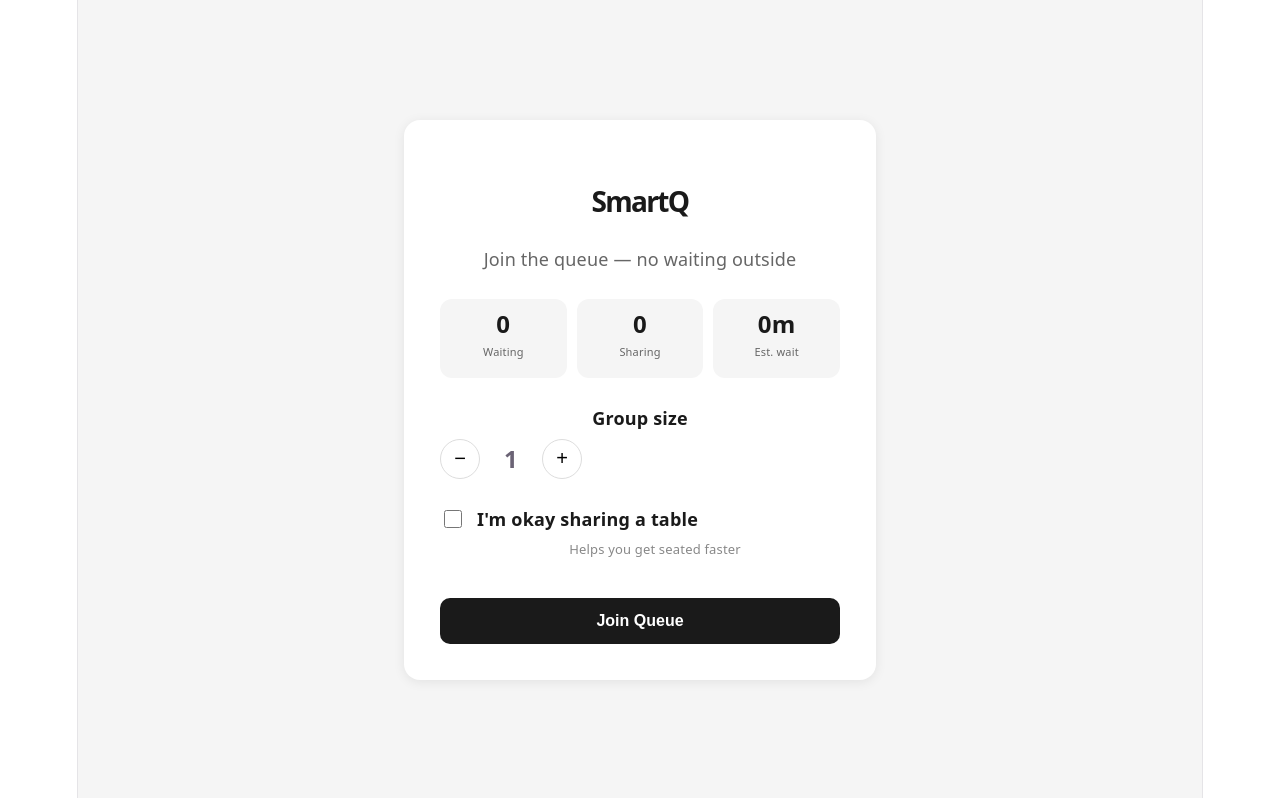
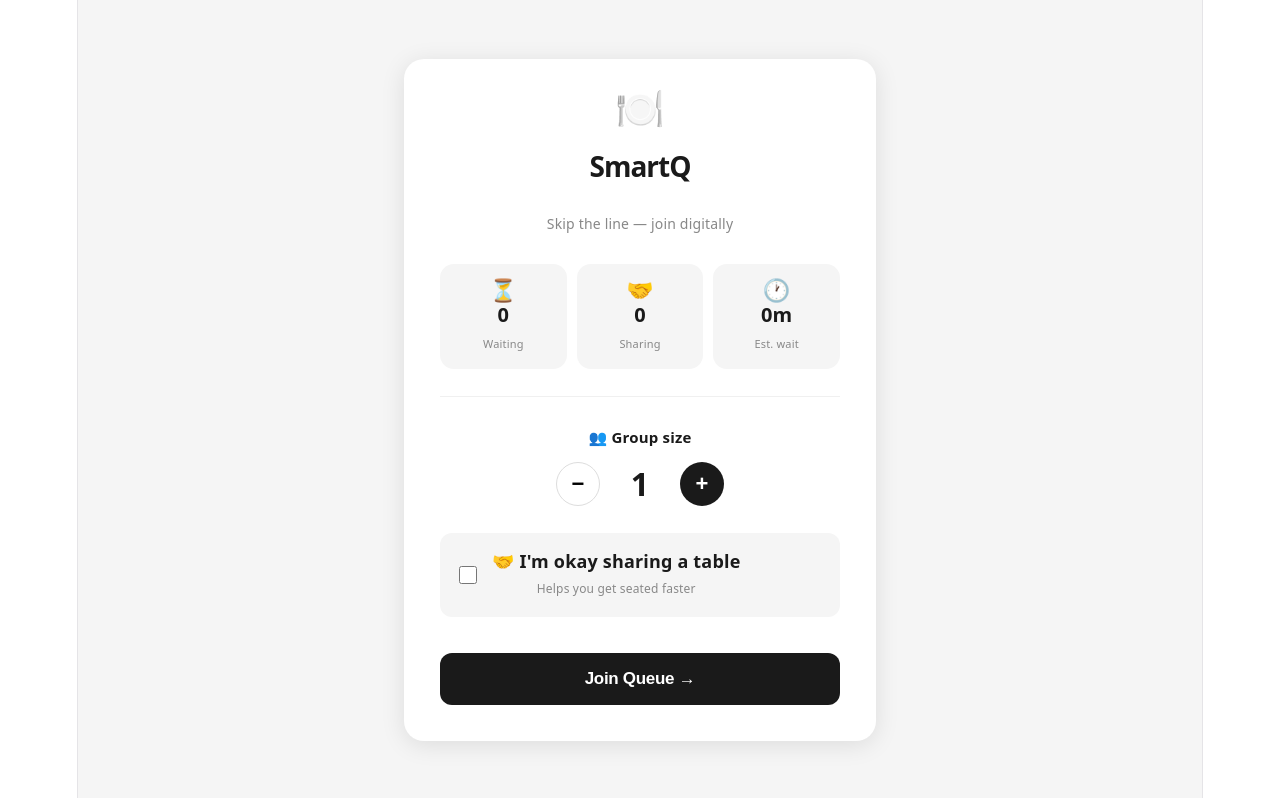
Before and after one commit to irajanirudd/Smart-Q, a React (Vite) app: page / in a window 1280 px wide. Built offline with nearby package versions, Linux system fonts and the light colour scheme; no server answers; the database is empty.

Commit message:
Improve JoinQueue UI with emojis and better design

```diff
--- a/src/pages/JoinQueue.jsx
+++ b/src/pages/JoinQueue.jsx
@@ -42,56 +42,67 @@ export default function JoinQueue() {
 
   return (
     <div style={{ minHeight: "100vh", background: "#f5f5f5", display: "flex", alignItems: "center", justifyContent: "center" }}>
-      <div style={{ background: "white", borderRadius: "16px", padding: "2rem", width: "90%", maxWidth: "400px", boxShadow: "0 2px 12px rgba(0,0,0,0.08)" }}>
+      <div style={{ background: "white", borderRadius: "20px", padding: "2rem", width: "90%", maxWidth: "400px", boxShadow: "0 4px 24px rgba(0,0,0,0.10)" }}>
 
+        {/* Header */}
         <div style={{ textAlign: "center", marginBottom: "1.5rem" }}>
-          <h1 style={{ fontSize: "28px", fontWeight: "700", color: "#1a1a1a" }}>SmartQ</h1>
-          <p style={{ color: "#666", marginTop: "4px" }}>Join the queue — no waiting outside</p>
+          <div style={{ fontSize: "40px", marginBottom: "8px" }}>🍽️</div>
+          <h1 style={{ fontSize: "28px", fontWeight: "800", color: "#1a1a1a", letterSpacing: "-1px" }}>SmartQ</h1>
+          <p style={{ color: "#888", marginTop: "4px", fontSize: "14px" }}>Skip the line — join digitally</p>
         </div>
 
         {/* Live stats */}
         <div style={{ display: "grid", gridTemplateColumns: "1fr 1fr 1fr", gap: "10px", marginBottom: "1.5rem" }}>
-          <div style={{ background: "#f5f5f5", borderRadius: "12px", padding: "12px", textAlign: "center" }}>
-            <p style={{ fontSize: "24px", fontWeight: "700", color: "#1a1a1a" }}>{waitingCount}</p>
-            <p style={{ fontSize: "11px", color: "#666", marginTop: "2px" }}>Waiting</p>
+          <div style={{ background: "#f5f5f5", borderRadius: "14px", padding: "12px", textAlign: "center" }}>
+            <p style={{ fontSize: "22px", fontWeight: "700", color: "#1a1a1a" }}>⏳</p>
+            <p style={{ fontSize: "20px", fontWeight: "700", color: "#1a1a1a" }}>{waitingCount}</p>
+            <p style={{ fontSize: "11px", color: "#888", marginTop: "2px" }}>Waiting</p>
           </div>
-          <div style={{ background: "#f5f5f5", borderRadius: "12px", padding: "12px", textAlign: "center" }}>
-            <p style={{ fontSize: "24px", fontWeight: "700", color: "#1a1a1a" }}>{sharingCount}</p>
-            <p style={{ fontSize: "11px", color: "#666", marginTop: "2px" }}>Sharing</p>
+          <div style={{ background: "#f5f5f5", borderRadius: "14px", padding: "12px", textAlign: "center" }}>
+            <p style={{ fontSize: "22px", fontWeight: "700", color: "#1a1a1a" }}>🤝</p>
+            <p style={{ fontSize: "20px", fontWeight: "700", color: "#1a1a1a" }}>{sharingCount}</p>
+            <p style={{ fontSize: "11px", color: "#888", marginTop: "2px" }}>Sharing</p>
           </div>
-          <div style={{ background: "#f5f5f5", borderRadius: "12px", padding: "12px", textAlign: "center" }}>
-            <p style={{ fontSize: "24px", fontWeight: "700", color: "#1a1a1a" }}>{estWait}m</p>
-            <p style={{ fontSize: "11px", color: "#666", marginTop: "2px" }}>Est. wait</p>
+          <div style={{ background: "#f5f5f5", borderRadius: "14px", padding: "12px", textAlign: "center" }}>
+            <p style={{ fontSize: "22px", fontWeight: "700", color: "#1a1a1a" }}>🕐</p>
+            <p style={{ fontSize: "20px", fontWeight: "700", color: "#1a1a1a" }}>{estWait}m</p>
+            <p style={{ fontSize: "11px", color: "#888", marginTop: "2px" }}>Est. wait</p>
           </div>
         </div>
 
+        {/* Divider */}
+        <div style={{ height: "1px", background: "#f0f0f0", marginBottom: "1.5rem" }} />
+
+        {/* Group size */}
         <div style={{ marginBottom: "1.5rem" }}>
-          <label style={{ display: "block", fontWeight: "600", marginBottom: "8px", color: "#1a1a1a" }}>
-            Group size
+          <label style={{ display: "block", fontWeight: "700", marginBottom: "12px", color: "#1a1a1a", fontSize: "15px" }}>
+            👥 Group size
           </label>
-          <div style={{ display: "flex", alignItems: "center", gap: "16px" }}>
+          <div style={{ display: "flex", alignItems: "center", gap: "20px", justifyContent: "center" }}>
             <button onClick={() => setGroupSize(Math.max(1, groupSize - 1))}
-              style={{ width: "40px", height: "40px", borderRadius: "50%", border: "1px solid #ddd", background: "white", fontSize: "20px", cursor: "pointer" }}>−</button>
-            <span style={{ fontSize: "24px", fontWeight: "700", minWidth: "30px", textAlign: "center" }}>{groupSize}</span>
+              style={{ width: "44px", height: "44px", borderRadius: "50%", border: "1.5px solid #ddd", background: "white", fontSize: "22px", cursor: "pointer", fontWeight: "700" }}>−</button>
+            <span style={{ fontSize: "32px", fontWeight: "800", minWidth: "40px", textAlign: "center", color: "#1a1a1a" }}>{groupSize}</span>
             <button onClick={() => setGroupSize(Math.min(10, groupSize + 1))}
-              style={{ width: "40px", height: "40px", borderRadius: "50%", border: "1px solid #ddd", background: "white", fontSize: "20px", cursor: "pointer" }}>+</button>
+              style={{ width: "44px", height: "44px", borderRadius: "50%", border: "none", background: "#1a1a1a", color: "white", fontSize: "22px", cursor: "pointer", fontWeight: "700" }}>+</button>
           </div>
         </div>
 
+        {/* Sharing */}
         <div style={{ marginBottom: "2rem" }}>
-          <label style={{ display: "flex", alignItems: "center", gap: "12px", cursor: "pointer" }}>
+          <label style={{ display: "flex", alignItems: "center", gap: "12px", cursor: "pointer", padding: "14px", background: sharing ? "#f0fdf4" : "#f5f5f5", borderRadius: "12px", border: sharing ? "1.5px solid #86efac" : "1.5px solid transparent", transition: "all 0.2s" }}>
             <input type="checkbox" checked={sharing} onChange={(e) => setSharing(e.target.checked)}
-              style={{ width: "18px", height: "18px", cursor: "pointer" }} />
-            <span style={{ fontWeight: "600", color: "#1a1a1a" }}>I'm okay sharing a table</span>
+              style={{ width: "18px", height: "18px", cursor: "pointer", accentColor: "#1a1a1a" }} />
+            <div>
+              <p style={{ fontWeight: "700", color: "#1a1a1a", margin: 0 }}>🤝 I'm okay sharing a table</p>
+              <p style={{ color: "#888", fontSize: "12px", margin: "2px 0 0" }}>Helps you get seated faster</p>
+            </div>
           </label>
-          <p style={{ color: "#888", fontSize: "13px", marginTop: "4px", marginLeft: "30px" }}>
-            Helps you get seated faster
-          </p>
         </div>
 
+        {/* Button */}
         <button onClick={joinQueue} disabled={loading}
-          style={{ width: "100%", padding: "14px", background: loading ? "#ccc" : "#1a1a1a", color: "white", border: "none", borderRadius: "10px", fontSize: "16px", fontWeight: "600", cursor: loading ? "not-allowed" : "pointer" }}>
-          {loading ? "Joining..." : "Join Queue"}
+          style={{ width: "100%", padding: "16px", background: loading ? "#ccc" : "#1a1a1a", color: "white", border: "none", borderRadius: "12px", fontSize: "17px", fontWeight: "700", cursor: loading ? "not-allowed" : "pointer", letterSpacing: "-0.3px" }}>
+          {loading ? "Joining..." : "Join Queue →"}
         </button>
       </div>
     </div>
```
